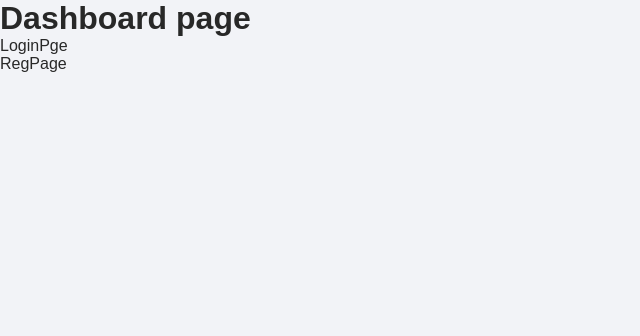
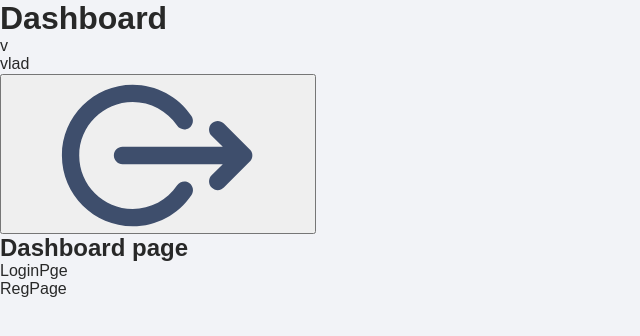
Before and after one commit to ViacheslavKozlov/dashboard-frontend, a React (Create React App) app: page /dashboard in a window 1280 px wide. Shown: the top 336 px of the page, without its empty margins (0-640 px from the left). Built offline with nearby package versions, Linux system fonts and the light colour scheme.

Commit message:
finished header without styles

```diff
--- a/src/Components/header/Header.js
+++ b/src/Components/header/Header.js
@@ -0,0 +1,25 @@
+import React from "react";
+import useDeviceSizes from "../../hooks/useDeviceSizes";
+import UserMenu from "../userMenu/UserMenu";
+
+const Header = () => {
+  const { isMobileDevice } = useDeviceSizes();
+  return (
+    <>
+      <div>
+        <h1>Dashboard</h1>
+        {isMobileDevice ? (
+          <div>
+            <UserMenu />
+          </div>
+        ) : (
+          <div>
+            <UserMenu />
+          </div>
+        )}
+      </div>
+    </>
+  );
+};
+
+export default Header;
--- /dev/null
+++ b/src/Components/userMenu/UserMenu.js
@@ -0,0 +1,28 @@
+import React from "react";
+import { useDispatch, useSelector } from "react-redux";
+import { logoutOperation } from "../../redux/auth/authOperations";
+import { userSelector } from "../../redux/auth/authSelectors";
+import icons from "../../icons/icons.svg";
+const UserMenu = () => {
+  const dispatch = useDispatch();
+  //   const { name } = useSelector(userSelector);
+  const name = "vlad";
+  const logout = () => {
+    dispatch(logoutOperation());
+  };
+  return (
+    <div>
+      <span>{name.charAt(0)}</span>
+      <br />
+      <span>{name}</span>
+      <br />
+      <button type="submit" onClick={logout}>
+        <svg>
+          <use href={icons + "#icon-logout"} />
+        </svg>
+      </button>
+    </div>
+  );
+};
+
+export default UserMenu;
--- a/src/pages/DashboardPage.js
+++ b/src/pages/DashboardPage.js
@@ -1,9 +1,12 @@
 import React from "react";
 import { NavLink } from "react-router-dom";
+import Header from "../Components/header/Header";
+
 const DashboardPage = () => {
   return (
     <>
-      <h1>Dashboard page</h1>
+      <Header />
+      <h2>Dashboard page</h2>
       <nav>
         <ul>
           <li>
--- a/src/pages/LoginPage.js
+++ b/src/pages/LoginPage.js
@@ -3,7 +3,7 @@ import { NavLink } from "react-router-dom";
 const LoginPage = () => {
   return (
     <>
-      <h1>LoginPage</h1>
+      <h2>LoginPage</h2>
       <nav>
         <ul>
           <li>
--- a/src/pages/RegPage.js
+++ b/src/pages/RegPage.js
@@ -3,7 +3,7 @@ import { NavLink } from "react-router-dom";
 const RegPage = () => {
   return (
     <>
-      <h1>Reg page</h1>
+      <h2>Reg page</h2>
       <nav>
         <ul>
           <li>
--- a/src/redux/auth/authSelectors.js
+++ b/src/redux/auth/authSelectors.js
@@ -1,6 +1,6 @@
 export const authSelector = (state) => state.auth;
 
-// export const userSelector = (state) => state.auth.user;
+export const userSelector = (state) => state.auth.user;
 // export const errorSelector = (state) => state.auth.error;
 // export const loaderSelector = (state) => state.auth.isLoading;
 
```
